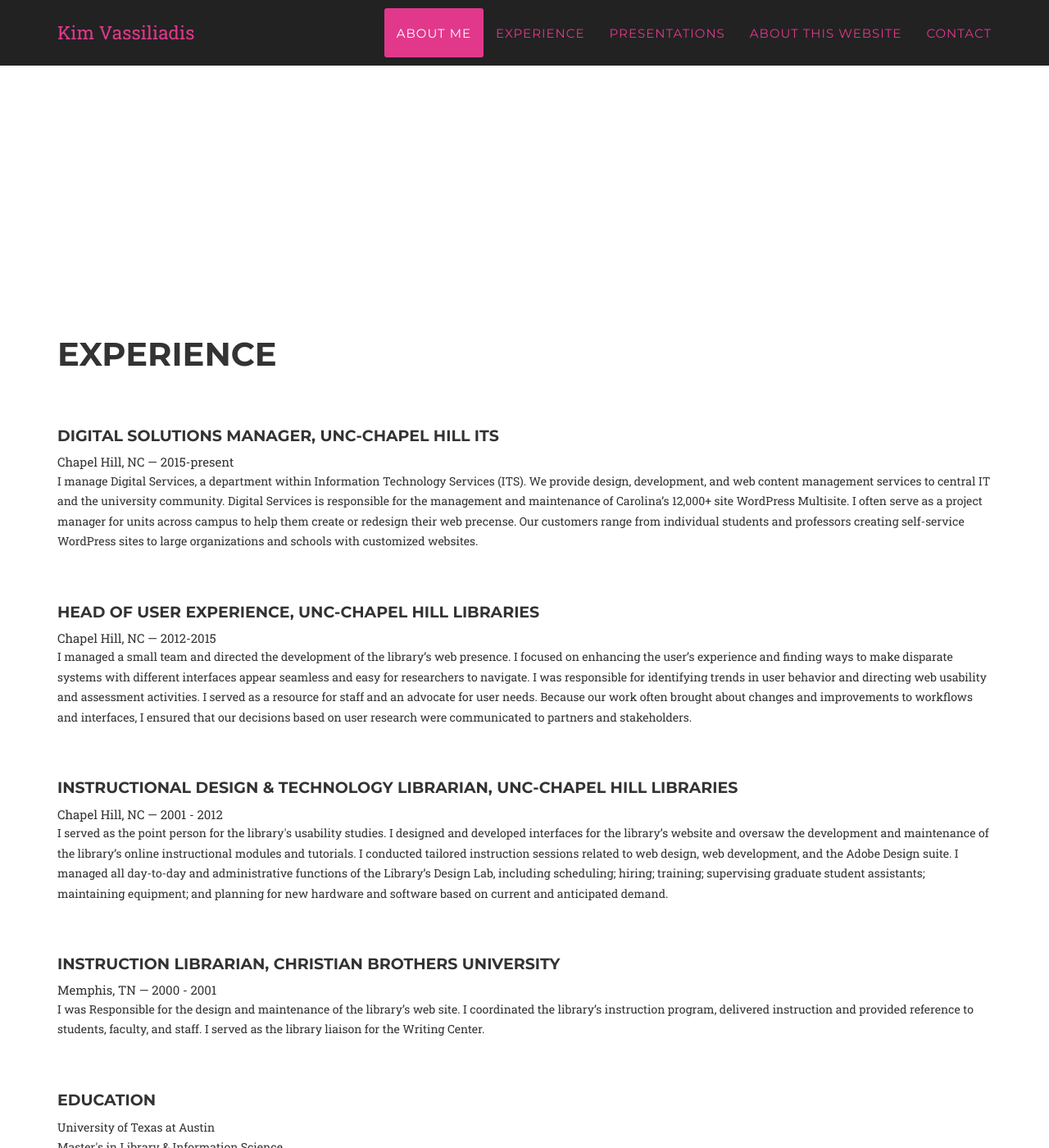
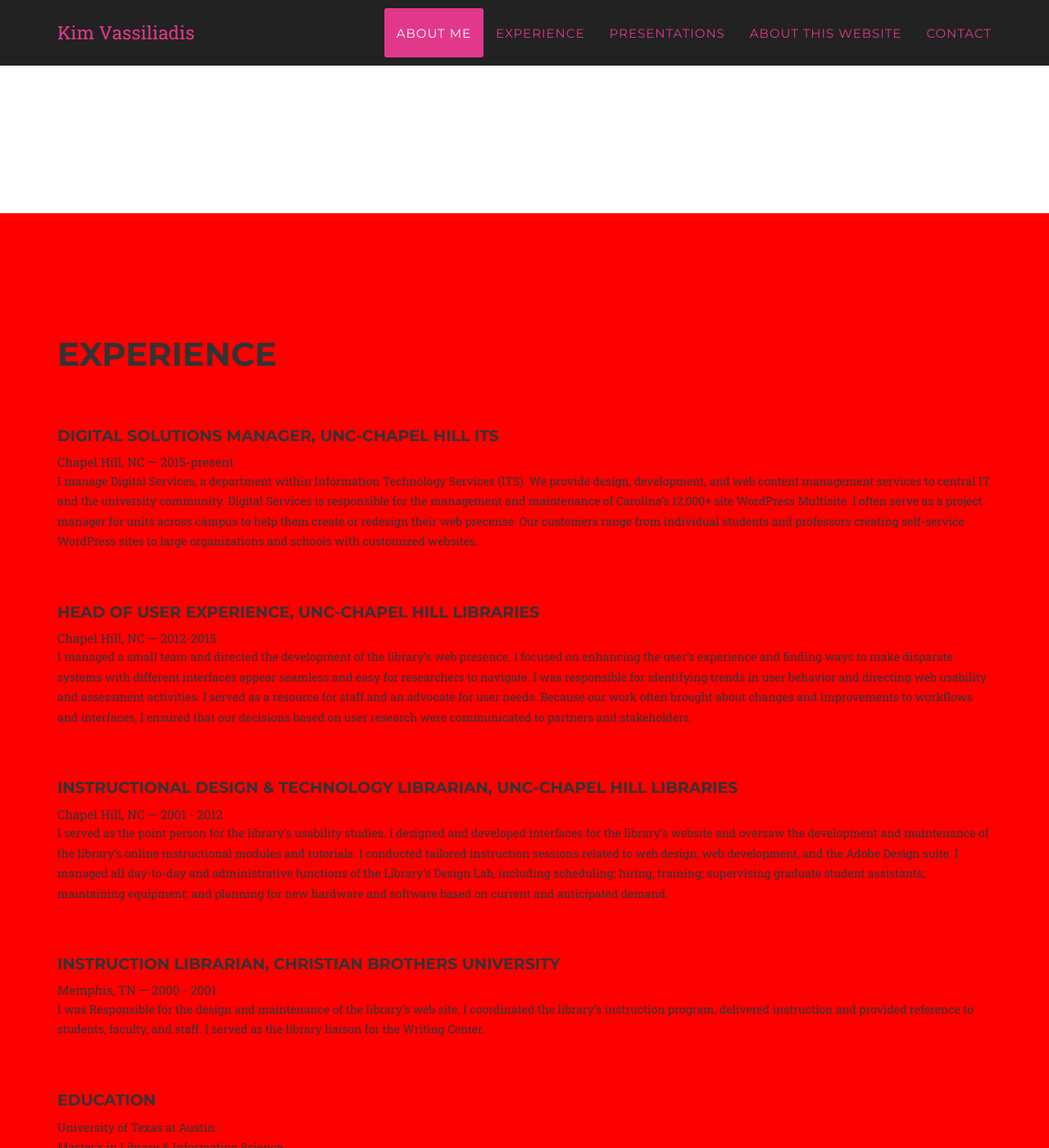
Before and after one commit to kimbrarian/jekyll, a Jekyll site: the page built from index.html, in a window 1280 px wide and 1400 px high, scrolled down 1253 px. Shown: the whole window at 82% size. Built offline with Jekyll 4.4.1, drawn with Linux system fonts in a browser that asks for light colours; some web fonts are replaced.

Commit message:
Update agency.css

```diff
--- a/_includes/css/agency.css
+++ b/_includes/css/agency.css
@@ -335,7 +335,7 @@ section h2.section-heading {
     font-size: 40px;
 }
 
-section #experience {
+#experience {
 background:red
 }
 
```
